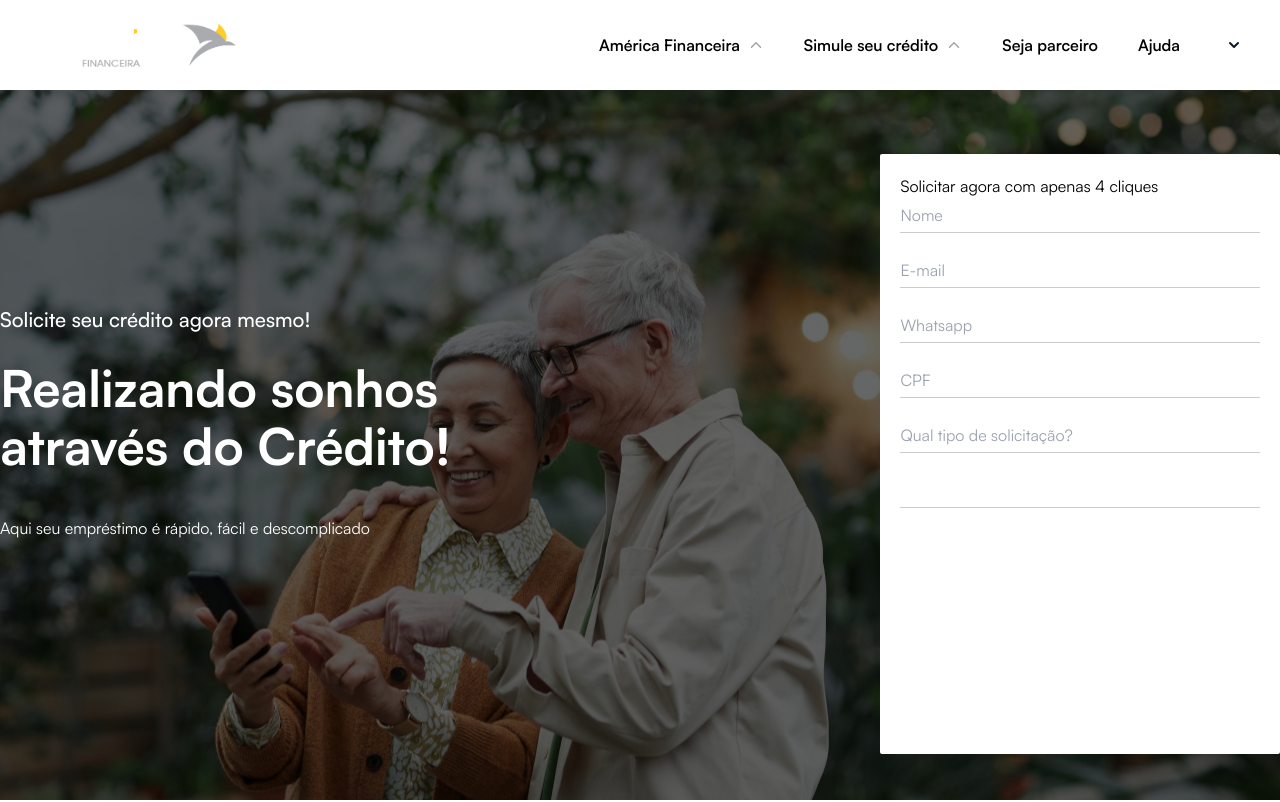
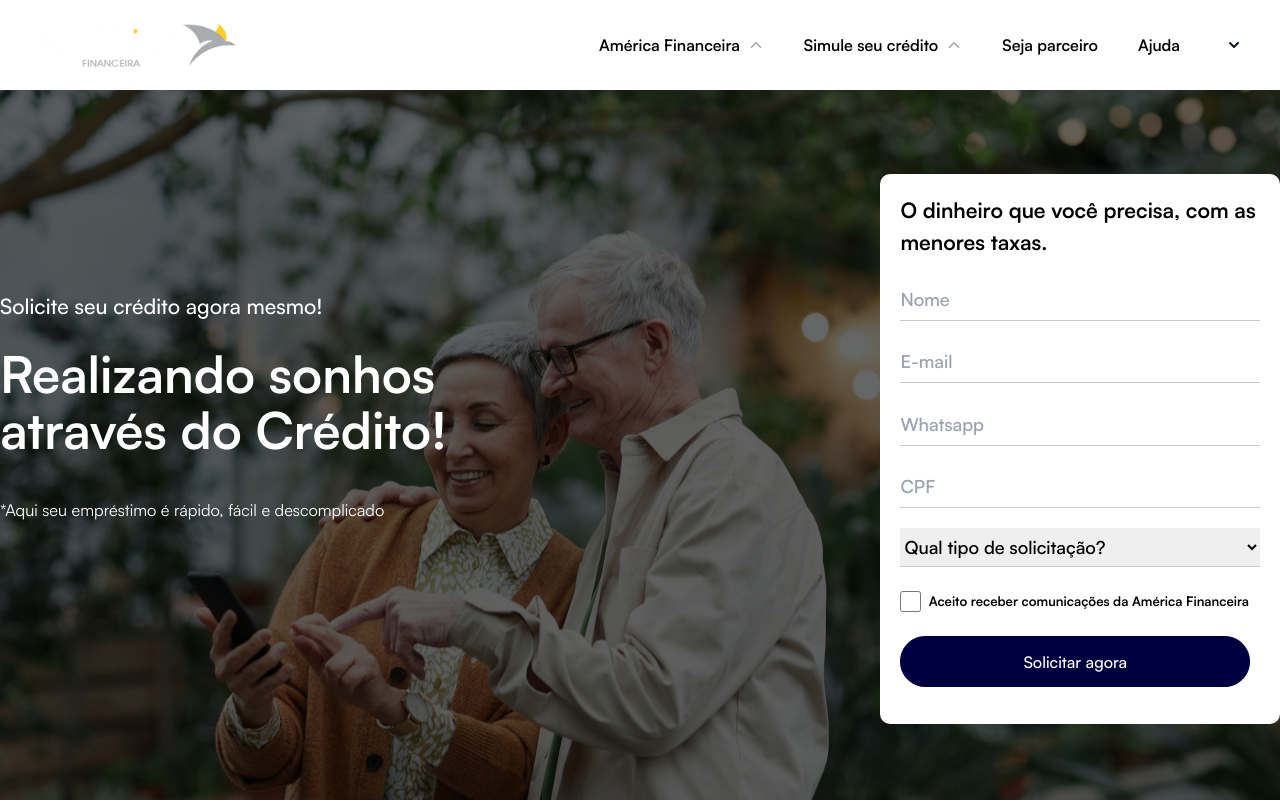
Before and after one commit to devpdro/america-financeira, a Next.js app in the folder frontend/: page / in a window 1280 px wide. Shown: the top 802 px of the page. Built offline with nearby package versions, Linux system fonts and the light colour scheme.

Commit message:
feat: finish form

```diff
--- a/frontend/src/presentation/components/Common/Header/header.module.scss
+++ b/frontend/src/presentation/components/Common/Header/header.module.scss
@@ -1,11 +1,10 @@
 @import "../../../styles/base/variables.scss";
 
 .container {
+  color: $white-color;
   background: url("../../../assets/image/img/header-initial-opacity4.jpg") left
-  center;
+    center;
   background-size: cover;
-  height: calc(100vh - 90px);
-  color: $white-color;
   height: calc(100vh - 90px);
   max-width: 100%;
 
@@ -19,45 +18,31 @@
     .text-section {
       gap: 8px;
 
-      h6 {
-        font-size: 1.275rem;
+      .subtitle {
+        font-size: $medium-large;
+        font-weight: $normal;
         margin-bottom: 24px;
-        font-weight: 500;
       }
 
-      h1 {
+      .title {
+        font-weight: $bold;
         font-size: 3.175rem;
-        line-height: 3.675rem;
-        font-weight: 700;
-        margin-bottom: 40px;
+        line-height: 3.5rem;
+        margin-bottom: 2.5rem;
       }
 
-      p {
-        font-size: 1rem;
-        font-weight: 400;
+      .paragraph {
+        font-weight: $light;
+        font-size: $small;
       }
     }
 
     .form-section {
       background-color: $white-color;
-      border-radius: 2px;
-      margin-top: 4rem;
-      height: 600px;
+      border-radius: $radius-image;
+      padding: 1.275rem 1.275rem;
+      margin-top: 5.275rem;
       width: 400px;
-      padding: 1.275rem 1.275rem;
-      h1 {
-        color: $black-color;
-      }
-      form {
-        display: flex;
-        flex-direction: column;
-        gap: 20px;
-        input {
-          width: 100%;
-          padding: 5px 0;
-          border-bottom: 1px solid #ccc;
-        }
-      }
     }
   }
 }
--- a/frontend/src/presentation/components/Common/Header/header.tsx
+++ b/frontend/src/presentation/components/Common/Header/header.tsx
@@ -1,24 +1,27 @@
+import { ToastContainer } from 'react-toastify';
+
+import LoanRequest from "../../Form/LoanRequest/loan-request";
+
 import styles from "./header.module.scss";
 
-const Header = () => {
+type HeaderTypes = {
+  title: string;
+  subtitle: React.ReactNode;
+  paragraph: string;
+};
+
+const Header: React.FC<HeaderTypes> = ({ title, subtitle, paragraph }) => {
   return (
     <header className={styles.container}>
       <div className={styles["box-section"]}>
         <div className={styles["text-section"]}>
-          <h6>Solicite seu crédito agora mesmo!</h6>
-          <h1>Realizando sonhos <br /> através do Crédito!</h1>
-          <p>Aqui seu empréstimo é rápido, fácil e descomplicado</p>
+          <h6 className={styles.subtitle}>{title}</h6>
+          <h1 className={styles.title}>{subtitle}</h1>
+          <p className={styles.paragraph}>{paragraph}</p>
         </div>
         <div className={styles["form-section"]}>
-          <h1>Solicitar agora com apenas 4 cliques</h1>
-          <form action="">
-            <input type="text" placeholder="Nome" />
-            <input type="text" placeholder="E-mail" />
-            <input type="text" placeholder="Whatsapp" />
-            <input type="text" placeholder="CPF" />
-            <input type="text" placeholder="Qual tipo de solicitação?" />
-            <input type="submit" value="SOLICITAR" />
-          </form>
+          <ToastContainer />
+          <LoanRequest />
         </div>
       </div>
     </header>
--- /dev/null
+++ b/frontend/src/presentation/components/Form/LoanRequest/loan-request.module.scss
@@ -0,0 +1,61 @@
+@import "../../../styles/base/variables.scss";
+
+.form {
+  display: flex;
+  flex-direction: column;
+  .title {
+    color: $black-color;
+    font-size: $medium-large;
+    font-weight: $bold;
+  }
+  .input-text {
+    color: $black-color;
+    font-size: $medium;
+    font-weight: $semi-bold;
+    transition: border-bottom 0.3s ease;
+    border-bottom: 1px solid #ccc;
+    margin-top: 1.275rem;
+    padding: 7px 0;
+    width: 100%;
+    &:focus {
+      border-bottom: 1px solid $black-color;
+    }
+  }
+  .terms-box {
+    display: flex;
+    align-items: center;
+    justify-content: flex-start;
+    .checkbox {
+      border: 2px solid $black-color;
+      border-radius: 5px;
+      margin: 1.5rem 0 1.5rem 0;
+      width: 1.275rem;
+      height: 1.275rem;
+      &:hover {
+        cursor: pointer;
+      }
+      &:checked {
+        box-shadow: $box-shadow;
+      }
+    }
+    .label-checkbox {
+      color: $black-color;
+      font-size: 0.825rem;
+      font-weight: $bold;
+      padding-left: 0.5rem;
+    }
+  }
+  .error {
+    color: #ff5045;
+    font-weight: 500;
+  }
+  .input-text-error {
+    border-color: #ff5045;
+    &:focus {
+      border-color: #ff5045;
+    }
+  }
+  .checkbox-error {
+    color: #ff5045;
+  }
+}
--- /dev/null
+++ b/frontend/src/presentation/components/Form/LoanRequest/loan-request.tsx
@@ -0,0 +1,160 @@
+"use client";
+
+import { useForm } from "react-hook-form";
+
+import InputMask from "react-input-mask";
+
+import { toast } from "react-toastify";
+import "react-toastify/dist/ReactToastify.css";
+
+import { useAutoAnimate } from "@formkit/auto-animate/react";
+
+import { Button } from "@/presentation/components/Form";
+
+import styles from "./loan-request.module.scss";
+
+const LoanRequest = () => {
+  const {
+    register,
+    handleSubmit,
+    reset,
+    formState: { errors, isSubmitting  },
+  } = useForm({
+    defaultValues: {
+      nome: "",
+      email: "",
+      whatsapp: "",
+      cpf: "",
+      tipoSolicitacao: "",
+      termos: false,
+    },
+  });
+
+  const onSubmit = (data: any) => {
+    console.log(data);
+
+    toast.success("Enviado com sucesso");
+
+    reset();
+  };
+
+  return (
+    <form onSubmit={handleSubmit(onSubmit)} className={styles.form}>
+      <fieldset>
+        <legend className={styles.title}>
+          O dinheiro que você precisa, com as menores taxas.
+        </legend>
+        <input
+          {...register("nome", {
+            required: "Campo obrigatório",
+            minLength: {
+              value: 4,
+              message: "Nome incompleto",
+            },
+          })}
+          className={`${styles["input-text"]} ${
+            errors.nome ? styles["input-text-error"] : ""
+          }`}
+          type="text"
+          placeholder="Nome"
+        />
+        {errors.nome && <p className={styles.error}>{errors.nome.message}</p>}
+        <input
+          {...register("email", {
+            required: "Campo obrigatório",
+            pattern: {
+              value: /^[a-zA-Z0-9._%+-]+@[a-zA-Z0-9.-]+\.(com)$/,
+              message: "E-mail inválido",
+            },
+          })}
+          className={`${styles["input-text"]} ${
+            errors.email ? styles["input-text-error"] : ""
+          }`}
+          type="text"
+          placeholder="E-mail"
+        />
+        {errors.email && <p className={styles.error}>{errors.email.message}</p>}
+        <InputMask
+          {...register("whatsapp", {
+            required: "Campo obrigatório",
+            pattern: {
+              value: /^\(\d{2}\) \d{5}-\d{4}$/,
+              message: "Numero inválido",
+            },
+          })}
+          mask="(99) 99999-9999"
+          maskChar=""
+          className={`${styles["input-text"]} ${
+            errors.whatsapp ? styles["input-text-error"] : ""
+          }`}
+          type="text"
+          placeholder="Whatsapp"
+        />{" "}
+        {errors.whatsapp && (
+          <p className={styles.error}>{errors.whatsapp.message}</p>
+        )}
+        <InputMask
+          {...register("cpf", {
+            required: "Campo obrigatório",
+            pattern: {
+              value: /^\d{3}\.\d{3}\.\d{3}-\d{2}$/,
+              message: "CPF inválido",
+            },
+          })}
+          mask="999.999.999-99"
+          maskChar=""
+          className={`${styles["input-text"]} ${
+            errors.cpf ? styles["input-text-error"] : ""
+          }`}
+          type="text"
+          placeholder="CPF"
+        />
+        {errors.cpf && <p className={styles.error}>{errors.cpf.message}</p>}
+        <select
+          {...register("tipoSolicitacao", {
+            required: "Selecione uma opção",
+          })}
+          className={`${styles["input-text"]} ${
+            errors.tipoSolicitacao ? styles["input-text-error"] : ""
+          }`}
+        >
+          <option value="" disabled selected hidden>
+            Qual tipo de solicitação?
+          </option>
+          <option className={styles["option"]} value="antecipacao-fgts">
+            Crédito Pessoal
+          </option>
+          <option className={styles["option"]} value="credito-consignado">
+            Crédito Consignado
+          </option>
+          <option className={styles["option"]} value="antecipacao-fgts">
+            Antecipação FGTS
+          </option>
+          <option className={styles["option"]} value="antecipacao-fgts">
+            Consórcio
+          </option>
+        </select>
+        <div className={styles["terms-box"]}>
+          <input
+            {...register("termos", {
+              required: "Selecione uma opção",
+            })}
+            className={styles.checkbox}
+            type="checkbox"
+            name="termos"
+            id="termos"
+          />
+          <label className={styles["label-checkbox"]} htmlFor="termos">
+            Aceito receber comunicações da América Financeira
+          </label>{" "}
+        </div>
+        <Button
+          type="btn1"
+          text={isSubmitting ? "Enviando..." : "Solicitar agora"}
+        ></Button>
+      </fieldset>
+    </form>
+  );
+};
+
+export default LoanRequest;
--- a/frontend/src/presentation/pages/home-page.tsx
+++ b/frontend/src/presentation/pages/home-page.tsx
@@ -12,7 +12,15 @@ const HomePage = () => {
   return (
     <>
       <Navbar />
-      <Header />
+      <Header
+        title="Solicite seu crédito agora mesmo!"
+        subtitle={
+          <>
+            Realizando sonhos <br /> através do Crédito!
+          </>
+        }
+        paragraph="*Aqui seu empréstimo é rápido, fácil e descomplicado"
+      />
       <Carousel />
       <Wrapper
         image={Images.payrollLoan.src}
--- a/frontend/src/presentation/styles/base/reset.scss
+++ b/frontend/src/presentation/styles/base/reset.scss
@@ -2,6 +2,7 @@
   margin: 0;
   padding: 0;
   box-sizing: border-box;
+  outline: none;
   @font-face {
     font-family: "Satoshi";
     src: url("../../assets/fonts/Satoshi-Variable.woff2") format("woff2"),
--- a/frontend/src/presentation/styles/base/variables.scss
+++ b/frontend/src/presentation/styles/base/variables.scss
@@ -12,9 +12,12 @@ $gray-light-color: #f3f4f6;
 
 // Font Size
 $large: 1.725rem;
+$medium-large: 1.325rem;
 $medium: 1.125rem;
+$small: 1.025rem;
 
 // Font Weights
+$light: 400;
 $normal: 500;
 $semi-bold: 550;
 $bold: 650;
```
Also changed, not shown: frontend/package.json (+8 -1 lines), frontend/src/presentation/components/Form/Input/input-text.tsx (added), 1 other file (tests, documents, lock files or other folders). Lines whose indentation alone changed are shown as unchanged.
